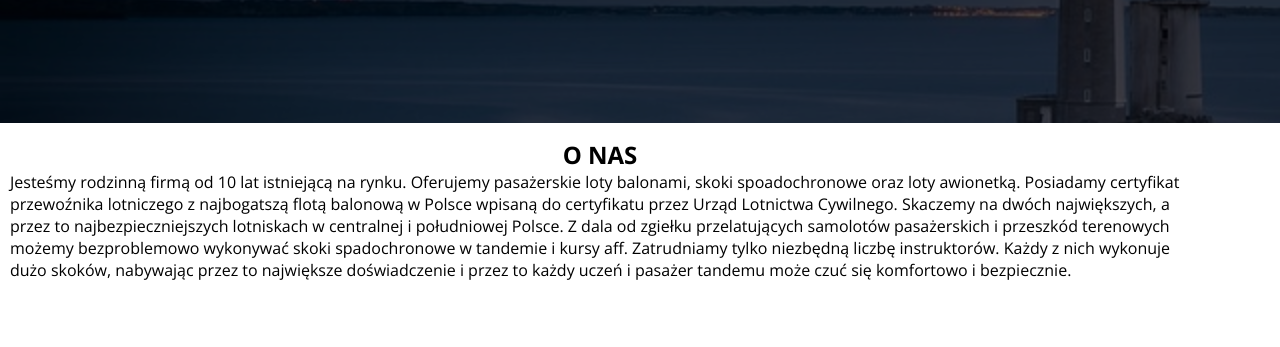
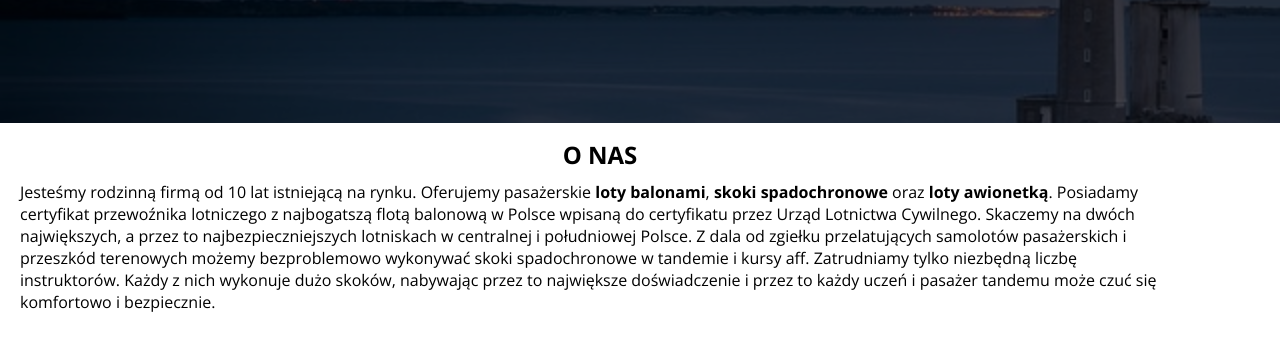
Before and after one commit to DonataB/odkryj-niebo, a plain HTML site: page index.html in a window 1280 px wide. Shown: the part 257-604 px from the top of the page. Drawn offline with nearby package versions, Linux system fonts and the light colour scheme.

Commit message:
Accent main words on webpage

```diff
--- a/css/style.css
+++ b/css/style.css
@@ -91,9 +91,11 @@ body {
 .about-us h2 {
 	text-transform: uppercase;
 	text-align: center;
+	font-weight: bold;
 }
 .about-us-info {
-	padding: 0 10px;
+	padding: 0 20px;
+	margin-top: 10px;
 }
 
 
--- a/index.html
+++ b/index.html
@@ -35,8 +35,8 @@
     <main>
         <section class="about-us wrapper">
             <h2>o nas</h2>
-            <p class="about-us-info">Jesteśmy rodzinną firmą od 10 lat istniejącą na rynku. Oferujemy pasażerskie loty balonami, skoki
-                spoadochronowe oraz loty awionetką. Posiadamy certyfikat przewoźnika lotniczego z najbogatszą flotą
+            <p class="about-us-info">Jesteśmy rodzinną firmą od 10 lat istniejącą na rynku. Oferujemy pasażerskie <strong>loty balonami</strong>, <strong>skoki
+                spadochronowe</strong> oraz <strong>loty awionetką</strong>. Posiadamy certyfikat przewoźnika lotniczego z najbogatszą flotą
                 balonową w Polsce wpisaną do certyfikatu przez Urząd Lotnictwa Cywilnego. Skaczemy na dwóch
                 największych, a przez to najbezpieczniejszych lotniskach w centralnej i południowej Polsce. Z dala od
                 zgiełku przelatujących samolotów pasażerskich i przeszkód terenowych możemy bezproblemowo wykonywać
```
